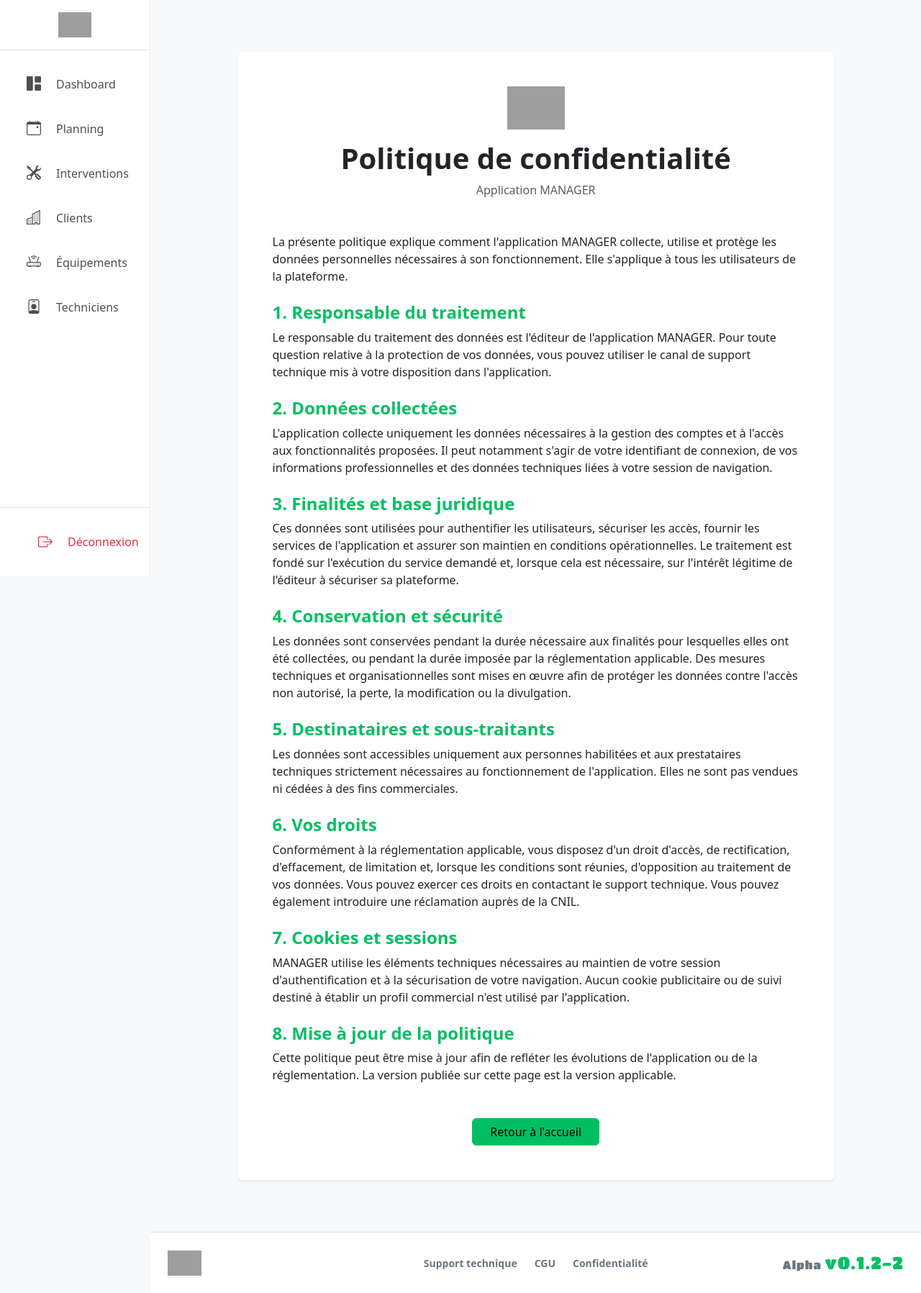
After one commit to YaZhrod24/GEOTECH, a PHP site: template app/vue/confidentialite.php in a window 1280 px wide. The commit adds this page. Shown: the whole page at 72% size. Run offline with PHP 8.4, Linux system fonts and the light colour scheme; the template is opened without the code that fills it, so the values that code supplies are empty; some libraries are stand-ins or nearby versions; grey boxes are pictures that could not be loaded.

Commit message:
Aplha v0.1.2-2

```diff
--- a/app/vue/cgu.php
+++ b/app/vue/cgu.php
@@ -9,7 +9,7 @@ require_once Racine . '/../app/vue/layout/entete.php';
             <div class="card shadow-sm border-0">
                 <div class="card-body p-5">
                     <div class="text-center mb-5">
-                        <img src="/Ecole/GEOTECH/SITE/MANAGER/public/img/logo.svg" alt="Logo" height="60" class="mb-3">
+                        <img src="img/logo.svg" alt="Logo" height="60" class="mb-3">
                         <h1 class="fw-bold">Conditions Générales d'Utilisation</h1>
                         <p class="text-muted">Application MANAGER</p>
                     </div>
@@ -39,7 +39,7 @@ require_once Racine . '/../app/vue/layout/entete.php';
                     </div>
 
                     <div class="mt-5 text-center">
-                        <a href="index.php" class="btn btn-primary px-4">Retour à l'accueil</a>
+                        <a href="/" class="btn btn-primary px-4">Retour à l'accueil</a>
                     </div>
                 </div>
             </div>
--- /dev/null
+++ b/app/vue/confidentialite.php
@@ -0,0 +1,98 @@
+<?php
+// Inclusion de l'en-tête (header)
+require_once Racine . '/../app/vue/layout/entete.php';
+?>
+
+<div class="container py-5">
+    <div class="row justify-content-center">
+        <div class="col-lg-10">
+            <div class="card shadow-sm border-0">
+                <div class="card-body p-5">
+                    <div class="text-center mb-5">
+                        <img src="img/logo.svg" alt="Logo" height="60" class="mb-3">
+                        <h1 class="fw-bold">Politique de confidentialité</h1>
+                        <p class="text-muted">Application MANAGER</p>
+                    </div>
+
+                    <div class="text-justify">
+                        <p>
+                            La présente politique explique comment l'application MANAGER collecte,
+                            utilise et protège les données personnelles nécessaires à son fonctionnement.
+                            Elle s'applique à tous les utilisateurs de la plateforme.
+                        </p>
+
+                        <h4 class="fw-bold text-primary mt-4">1. Responsable du traitement</h4>
+                        <p>
+                            Le responsable du traitement des données est l'éditeur de l'application MANAGER.
+                            Pour toute question relative à la protection de vos données, vous pouvez utiliser
+                            le canal de support technique mis à votre disposition dans l'application.
+                        </p>
+
+                        <h4 class="fw-bold text-primary mt-4">2. Données collectées</h4>
+                        <p>
+                            L'application collecte uniquement les données nécessaires à la gestion des comptes
+                            et à l'accès aux fonctionnalités proposées. Il peut notamment s'agir de votre
+                            identifiant de connexion, de vos informations professionnelles et des données
+                            techniques liées à votre session de navigation.
+                        </p>
+
+                        <h4 class="fw-bold text-primary mt-4">3. Finalités et base juridique</h4>
+                        <p>
+                            Ces données sont utilisées pour authentifier les utilisateurs, sécuriser les accès,
+                            fournir les services de l'application et assurer son maintien en conditions
+                            opérationnelles. Le traitement est fondé sur l'exécution du service demandé et,
+                            lorsque cela est nécessaire, sur l'intérêt légitime de l'éditeur à sécuriser sa
+                            plateforme.
+                        </p>
+
+                        <h4 class="fw-bold text-primary mt-4">4. Conservation et sécurité</h4>
+                        <p>
+                            Les données sont conservées pendant la durée nécessaire aux finalités pour lesquelles
+                            elles ont été collectées, ou pendant la durée imposée par la réglementation applicable.
+                            Des mesures techniques et organisationnelles sont mises en œuvre afin de protéger les
+                            données contre l'accès non autorisé, la perte, la modification ou la divulgation.
+                        </p>
+
+                        <h4 class="fw-bold text-primary mt-4">5. Destinataires et sous-traitants</h4>
+                        <p>
+                            Les données sont accessibles uniquement aux personnes habilitées et aux prestataires
+                            techniques strictement nécessaires au fonctionnement de l'application. Elles ne sont
+                            pas vendues ni cédées à des fins commerciales.
+                        </p>
+
+                        <h4 class="fw-bold text-primary mt-4">6. Vos droits</h4>
+                        <p>
+                            Conformément à la réglementation applicable, vous disposez d'un droit d'accès, de
+                            rectification, d'effacement, de limitation et, lorsque les conditions sont réunies,
+                            d'opposition au traitement de vos données. Vous pouvez exercer ces droits en contactant
+                            le support technique. Vous pouvez également introduire une réclamation auprès de la
+                            CNIL.
+                        </p>
+
+                        <h4 class="fw-bold text-primary mt-4">7. Cookies et sessions</h4>
+                        <p>
+                            MANAGER utilise les éléments techniques nécessaires au maintien de votre session
+                            d'authentification et à la sécurisation de votre navigation. Aucun cookie publicitaire
+                            ou de suivi destiné à établir un profil commercial n'est utilisé par l'application.
+                        </p>
+
+                        <h4 class="fw-bold text-primary mt-4">8. Mise à jour de la politique</h4>
+                        <p>
+                            Cette politique peut être mise à jour afin de refléter les évolutions de l'application
+                            ou de la réglementation. La version publiée sur cette page est la version applicable.
+                        </p>
+                    </div>
+
+                    <div class="mt-5 text-center">
+                        <a href="/" class="btn btn-primary px-4">Retour à l'accueil</a>
+                    </div>
+                </div>
+            </div>
+        </div>
+    </div>
+</div>
+
+<?php
+// Inclusion du pied de page (footer)
+require_once Racine . '/../app/vue/layout/pied.php';
+?>
--- a/app/vue/layout/pied.php
+++ b/app/vue/layout/pied.php
@@ -36,7 +36,7 @@
                     <span class="text-secondary fs-6" style="font-family: 'Titan One', cursive; letter-spacing: 1px;">
                         Alpha
                     </span>
-                    v0.1.2-1
+                    v0.1.2-2
                 </span>
             </div>
         </div>
```
Also changed, not shown: app/controleur/controleurPrincipal.php (+8 -1 lines).
